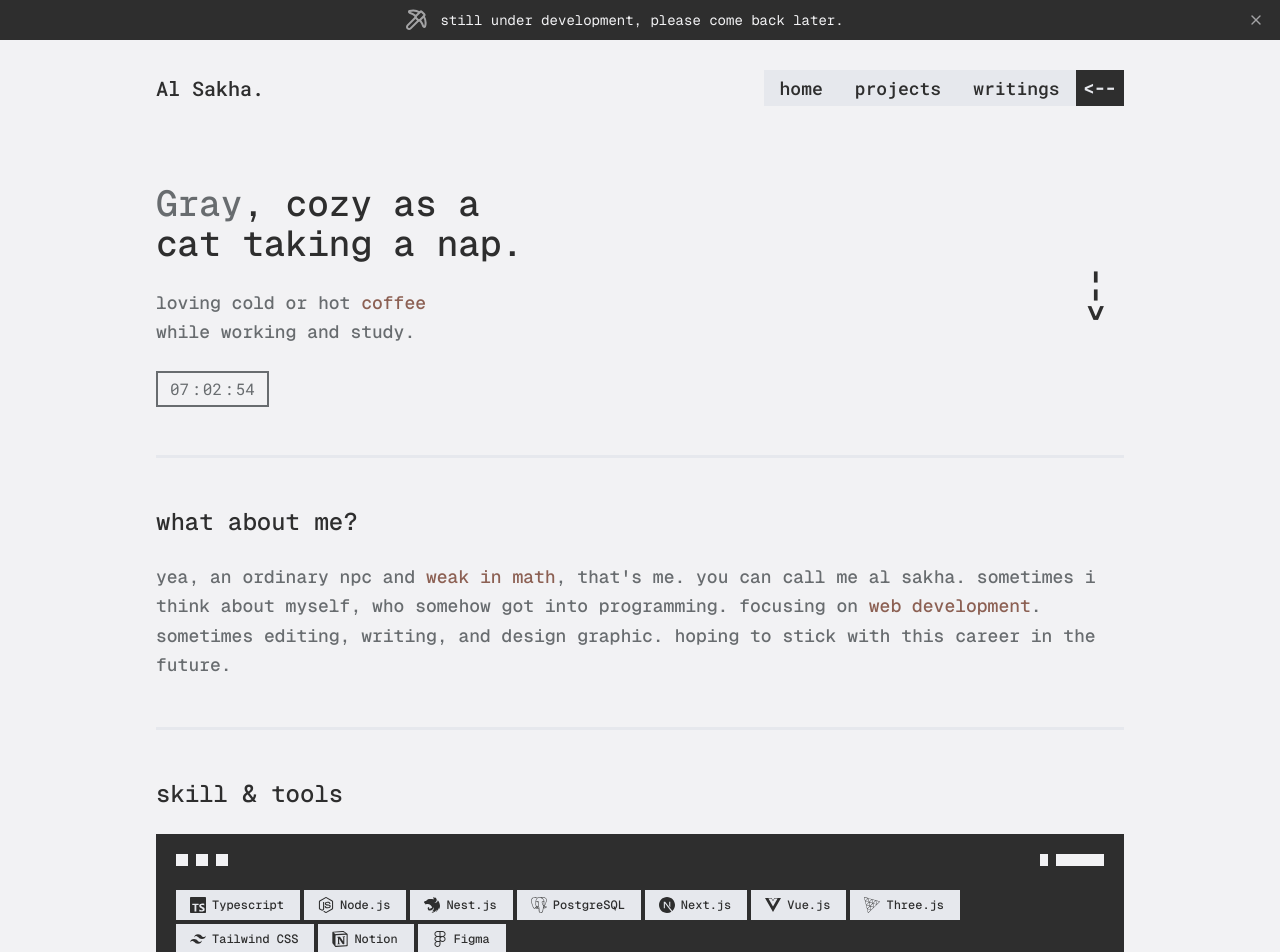
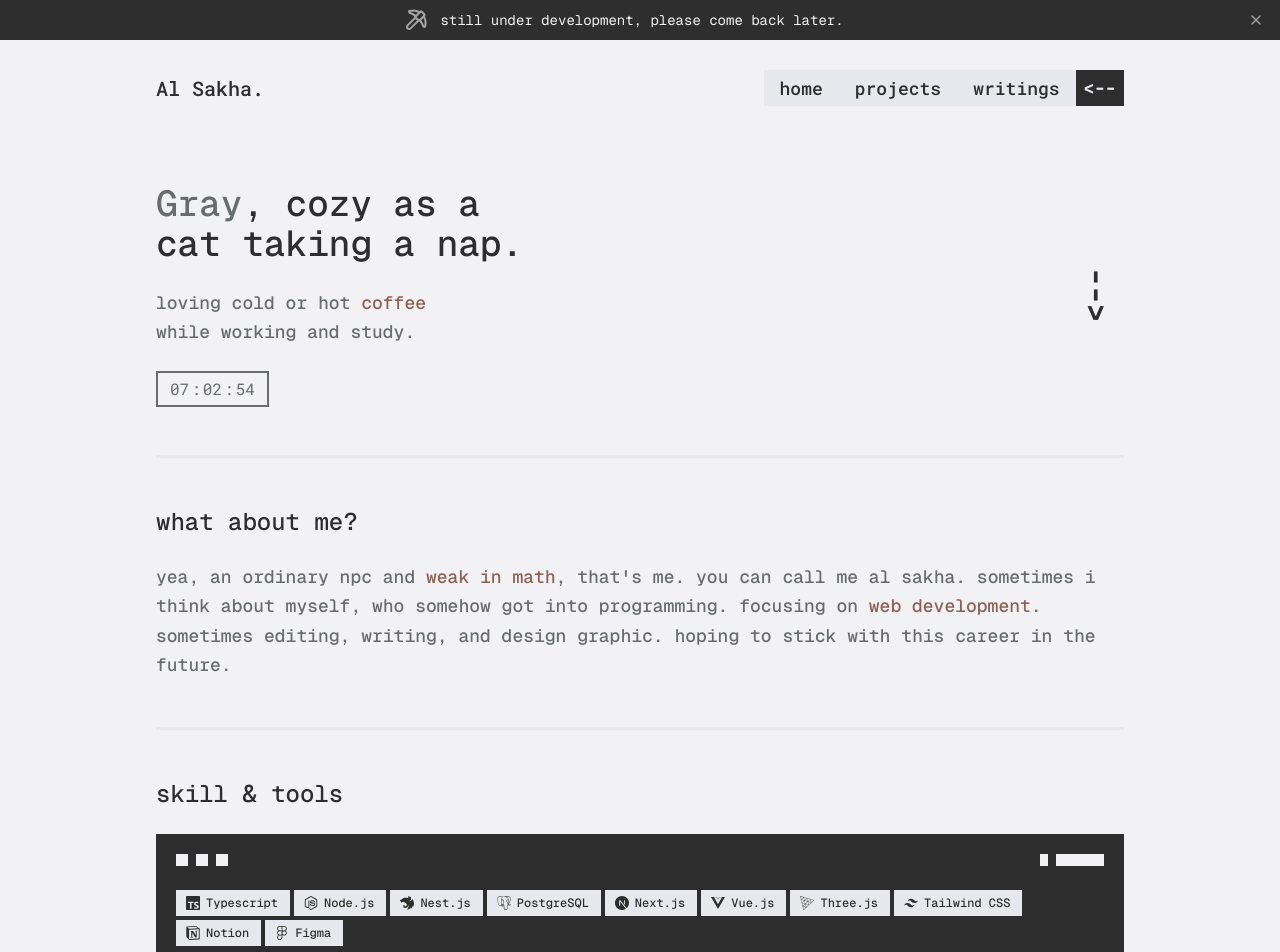
Before and after one commit to IRTIDEATH/Al-Sakha, a Next.js app: page / in a window 1280 px wide. Shown: the top 952 px of the page. Built offline with nearby package versions, Linux system fonts and the light colour scheme.

Commit message:
Update size skill badge component

```diff
--- a/components/section/home/skill-section.tsx
+++ b/components/section/home/skill-section.tsx
@@ -26,7 +26,7 @@ const SkillSection = () => {
           <div className="space-x-[4px] space-y-[4px]">
             {skillBadgeIcon.map((item, index) => (
               <Badge key={index}>
-                <Icon className="-ms-0.5 text-[16px]" icon={item.icon} />
+                <Icon className="-ms-0.5 text-[12px] sm:text-[14px]" icon={item.icon} />
                 {item.name}
               </Badge>
             ))}
--- a/components/section/projects/title-section.tsx
+++ b/components/section/projects/title-section.tsx
@@ -19,13 +19,16 @@ const TitleSection = () => {
         </p>
 
         <p className="w-full text-zeta font-medium text-lg text-start mb-6">
-          and here are some <CoffeeText>tech stacks</CoffeeText> that i often use to
-          create personal projects:
+          and here are some <CoffeeText>tech stacks</CoffeeText> that i often
+          use to create personal projects:
         </p>
         <div className="flex flex-wrap gap-4">
           {techcollections.map((item, index) => (
             <Badge key={index}>
-              <Icon className="-ms-0.5 text-[16px]" icon={item.icon} />
+              <Icon
+                className="-ms-0.5 text-[12px] sm:text-[14px]"
+                icon={item.icon}
+              />
               {item.name}
             </Badge>
           ))}
--- a/components/ui/skill-badge.tsx
+++ b/components/ui/skill-badge.tsx
@@ -6,12 +6,14 @@ import { cva, type VariantProps } from "class-variance-authority";
 import { cn } from "@/lib/utils";
 
 const badgeVariants = cva(
-  "inline-flex items-center px-4 py-1.5 font-medium font-geist gap-1.5",
+  "inline-flex items-center font-medium font-geist gap-1.5",
   {
     variants: {
       variant: {
-        default: "bg-suram text-foreground text-[10px] sm:text-[12px]",
-        secondary: "bg-suram text-foreground text-[10px] px-3 py-1",
+        default:
+          "bg-suram text-foreground text-[10px] sm:text-[12px] px-3 py-1",
+        secondary:
+          "bg-suram text-foreground text-[12px] sm:px-4 sm:py-1.5",
       },
     },
     defaultVariants: {
```
